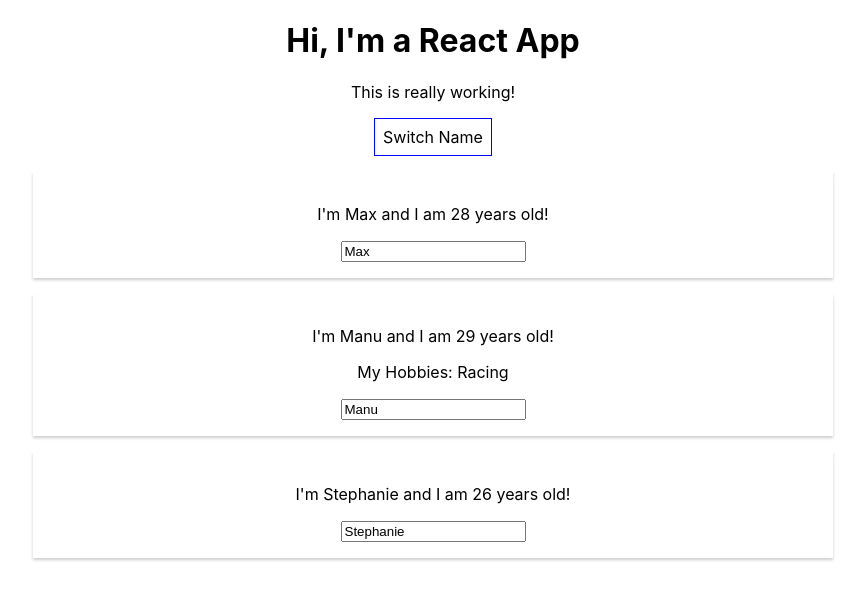
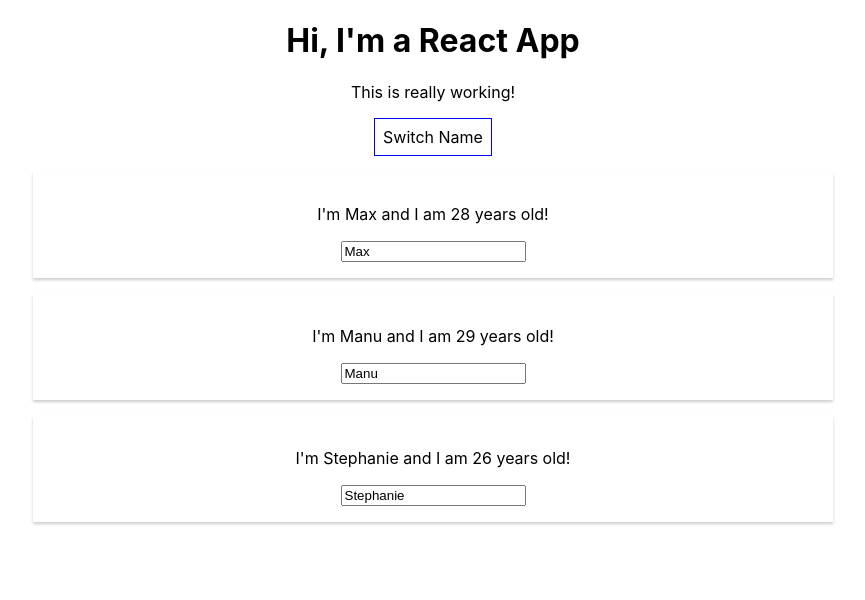
Before and after one commit to tommynicoletti/react-complete-guide, a React (Create React App) app: page / in a window 1280 px wide. Both pictures are taken after a click on the button "Switch Name". Shown: the top 600 px of the page, without its empty margins (207-1072 px from the left). Built offline with nearby package versions, Linux system fonts and the light colour scheme.

Commit message:
List rendering

```diff
--- a/src/App.js
+++ b/src/App.js
@@ -49,6 +49,19 @@ class App extends Component {
       padding: '8px',
       cursor: 'pointer'
     }
+    let persons = null;
+    if (this.state.showPersons) {
+      persons = (
+        <div>
+          {this.state.persons.map(person => {
+            return <Person
+              name={person.name}
+              age={person.age}
+            />
+          })}
+        </div>
+      );
+    }
     return (
       <div className="App">
         <h1>Hi, I'm a React App</h1>
@@ -56,31 +69,9 @@ class App extends Component {
         <button
           style={style}
           onClick={this.togglePersonsHandler}>Switch Name</button>
-
-        {
-          this.state.showPersons ?
-            <div>
-              <Person
-                name={this.state.persons[0].name}
-                age={this.state.persons[0].age}
-              />
-              <Person
-                name={this.state.persons[1].name}
-                age={this.state.persons[1].age}
-                click={this.switchNameHandler.bind(this, 'Max!')}
-                changed={this.nameChangedHandler}
-              >
-                My Hobbies: Racing
-          </Person>
-              <Person
-                name={this.state.persons[2].name}
-                age={this.state.persons[2].age}
-              />
-            </div> : null
-        }
+        {persons}
       </div>
     );
-    // return React.createElement('div', {className: 'App'}, React.createElement('h1', null, 'Does this work now?'));
   }
 }
 
```
